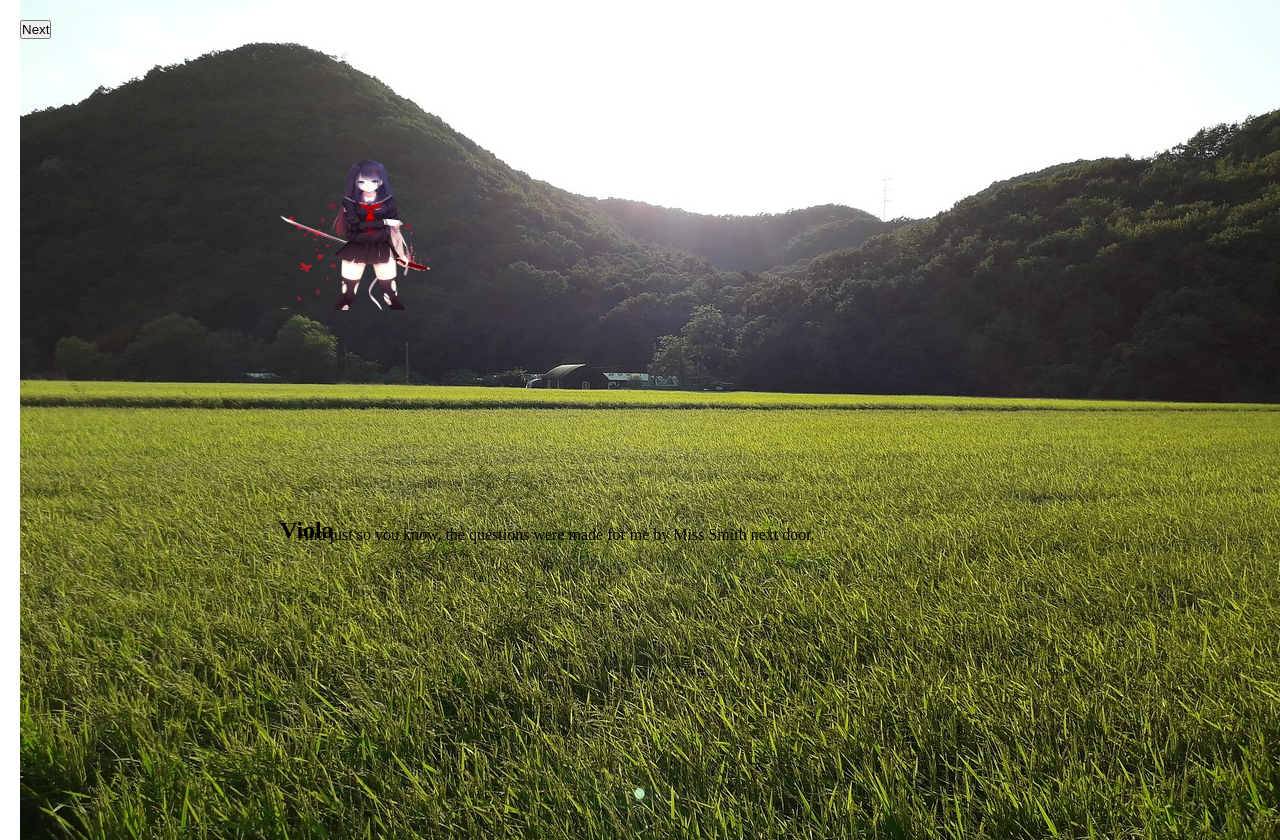
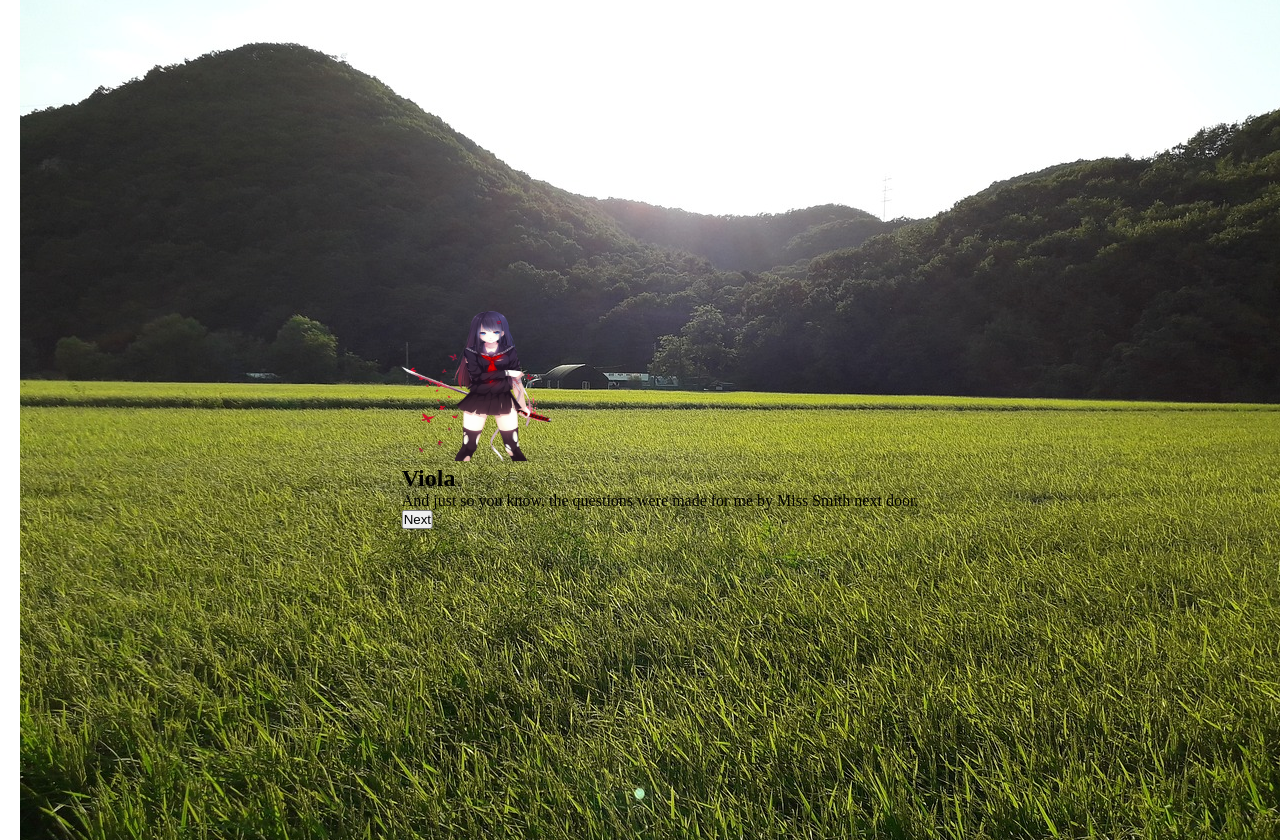
Before and after one commit to Box-Cat/React_VisualNovel, a React (Vite) app: page / in a window 1280 px wide. Both pictures are taken after a click on the button "Next". Shown: the top 840 px of the page. Built offline with nearby package versions, Linux system fonts and the light colour scheme.

Commit message:
HTML과 CSS 간단한 정리

```diff
--- a/src/App.css
+++ b/src/App.css
@@ -8,99 +8,26 @@
     height: 100vh;
     background-position: center center;
     background-repeat: no-repeat;
+    position: relative;
 }
 
 
 #mainbox {
-    /*Size of Main Container*/
-    width: 90vmin;
-    height: 60vmin;
-
-    /*Places container in the center of the screen*/
     position: absolute;
     top: 50%;
     left: 50%;
     transform: translate(-50%, -50%);
-
-    /*Sets selected background to cover the whole main container*/
-    background-size: cover;
-
-    /*Sets a border*/
-    border: 0.125vmin solid var(--border-color);
 }
 
-#textbox {
+#profileImage{
 
-    /*Sets a border*/
-    border: 0.125vmin solid var(--border-color);
-
-    /*Sets a background color*/
-    background: var(--text-background-color);
-
-    /*Sets size and padding*/
-    width: 95%;
-    height: 20%;
-    padding: 0.5rem;
-
-    /*Makes text scrollable*/
-    overflow: auto;
-    word-break: break-word;
-
-    /*Positioning in container*/
-    margin: auto;
-    position: absolute;
-    bottom: 2%;
-    left: 50%;
-    transform: translate(-50%, 0);
-}
-
-
-#optionsbox{
-    color:blue;
-}
-
-#optionsbox > div:hover{
-    color:red;
-    cursor:pointer;
-}
-
-#spritebox{
-
-    /*Sets size*/
-    max-width: 45%;
-
-    /*Positioning in container*/
-    z-index: -1;
-    position: absolute;
-    bottom: 20%;
-}
-
-.rightalign{
-    /*Right alignment class for the sprite*/
-    right: -7%;
-    bottom:-5%;
-}
-
-.leftalign{
-    /*Left alignment class for the sprite*/
-    left: 5%;
-}
-
-#spritebox img{
-
-    /*Ensures that image doesn't exceed box size*/
-    max-width:100%;
 }
 
 #namebox{
 
-    /*Sets background color, padding, and border*/
-    background: var(--text-background-color);
-    padding: 0.5rem;
-    border: 0.125vmin solid var(--border-color);
+}
 
-    /*Positions it in the container*/
-    position: absolute;
-    bottom: 26.5%;
-    left: 1.5%;
+
+#textbox {
+
 }
--- a/src/components/VisualNovelEngine .jsx
+++ b/src/components/VisualNovelEngine .jsx
@@ -7,7 +7,6 @@ const VisualNovelEngine = () => {
 
   useEffect(() => {
     setData(jsonData);
-    console.log('시발')
   }, []);
 
   if (!data) return <div>Loading...</div>;
@@ -31,32 +30,50 @@ const VisualNovelEngine = () => {
         const character = Object.keys(s)[0];
         return {
           character,
-          sprite: data.Characters[character][s[character]] //어두운 그림은 "Happy"말고 추가
+          sprite: data.Characters[character][s[character]], //어두운 그림은 "Happy"말고 추가
         };
       })
-    : [{
+    : [
+        {
           character: page.Character,
-        sprite: data.Characters[page.Character][page.Sprite]
-      }];
+          sprite: data.Characters[page.Character][page.Sprite],
+        },
+      ];
 
   return (
-    <div id="background" style={{ backgroundImage: `url(${data.Scene1.Background})`, padding: '20px' }}>
-      <div id = 'mainbox' style={{ marginBottom: '20px' }}>
+    <div
+      id="background"
+      style={{
+        backgroundImage: `url(${data.Scene1.Background})`,
+        padding: '20px',
+      }}
+    >
+      <div id="mainbox" style={{ marginBottom: '20px' }}>
         {sprites.map(({ character, sprite }, index) => (
-          <div key={index} style={{ display: 'inline-block', marginRight: '10px' }}>
-            {sprite && <img src={sprite} alt={character} style={{ width: '150px', height: '150px' }} />}
-
+          <div
+            id="profileImage"
+            key={index}
+            style={{ display: 'inline-block', marginRight: '10px' }}
+          >
+            {sprite && (
+              <img
+                src={sprite}
+                alt={character}
+                style={{ width: '150px', height: '150px' }}
+              />
+            )}
           </div>
         ))}
         <div>
-          <h2 id='spritebox'>{page.Character}</h2>
-          <p id='textbox'>{page.PageText}</p>
-        </div>
-      </div>
+          <h2 id="namebox">{page.Character}</h2>
+          <p id="textbox">{page.PageText}</p>
           {page.Options ? (
             <div>
               {Object.keys(page.Options).map((option, index) => (
-            <button key={index} onClick={() => handleOptionClick(page.Options[option])}>
+                <button
+                  key={index}
+                  onClick={() => handleOptionClick(page.Options[option])}
+                >
                   {option}
                 </button>
               ))}
@@ -65,6 +82,8 @@ const VisualNovelEngine = () => {
             <button onClick={handleNextPage}>Next</button>
           )}
         </div>
+      </div>
+    </div>
   );
 };
 
```
Lines whose indentation alone changed are shown as unchanged.
